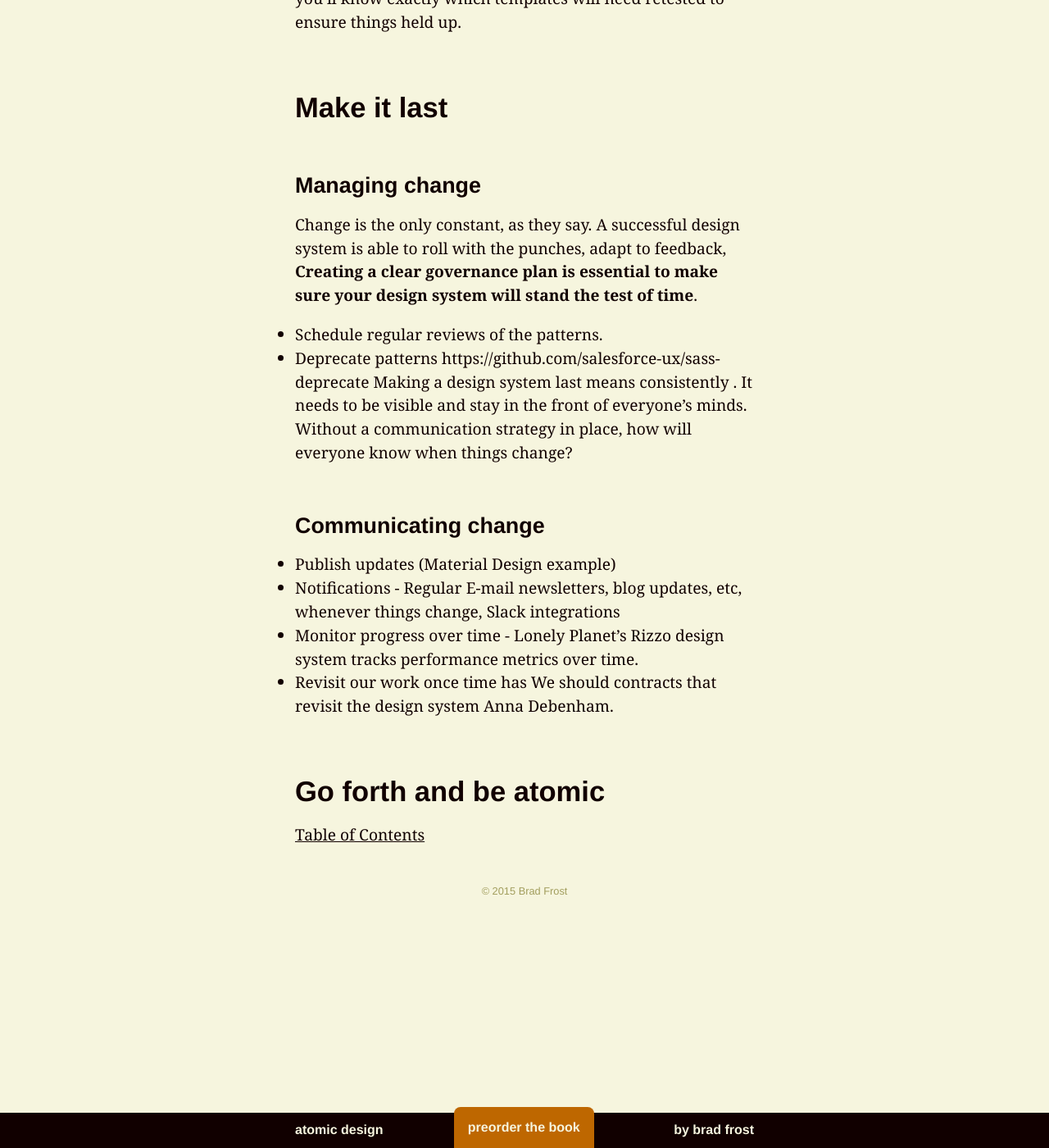
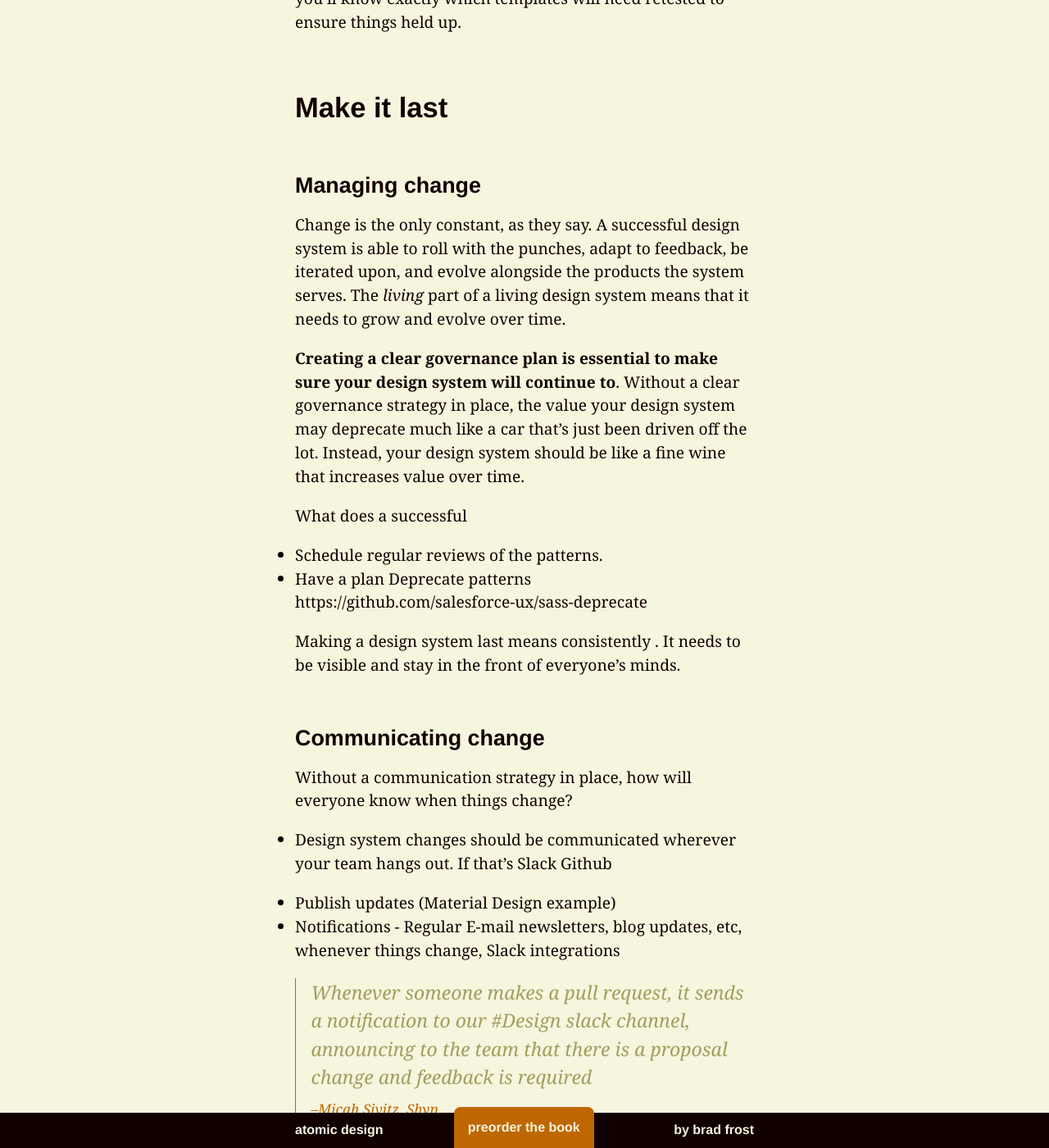
Before and after one commit to bradfrost/atomic-design, a Jekyll site: the page built from chapter-5.md, in a window 1280 px wide and 1400 px high, scrolled down 23926 px. Shown: the whole window at 82% size. Built offline with Jekyll 4.4.1, drawn with Linux system fonts in a browser that asks for light colours.

Commit message:
Chapter 5 draft
Make it last

```diff
--- a/chapter-5.md
+++ b/chapter-5.md
@@ -213,16 +213,26 @@ In chapter 1, we discussed the six different types of style guides. When a desig
 ## Make it last
 
 ### Managing change
-Change is the only constant, as they say. A successful design system is able to roll with the punches, adapt to feedback, **Creating a clear governance plan is essential to make sure your design system will stand the test of time**.
+Change is the only constant, as they say. A successful design system is able to roll with the punches, adapt to feedback, be iterated upon, and evolve alongside the products the system serves. The *living* part of a living design system means that it needs to grow and evolve over time.
 
+**Creating a clear governance plan is essential to make sure your design system will continue to**. Without a clear governance strategy in place, the value your design system may deprecate much like a car that's just been driven off the lot. Instead, your design system should be like a fine wine that increases value over time.
+
+What does a successful
 - Schedule regular reviews of the patterns.
-- Deprecate patterns https://github.com/salesforce-ux/sass-deprecate
-Making a design system last means consistently . It needs to be visible and stay in the front of everyone's minds. Without a communication strategy in place, how will everyone know when things change?
+- Have a plan Deprecate patterns https://github.com/salesforce-ux/sass-deprecate
+
+Making a design system last means consistently . It needs to be visible and stay in the front of everyone's minds.
 
 ### Communicating change
+Without a communication strategy in place, how will everyone know when things change?
+
+- Design system changes should be communicated wherever your team hangs out. If that's Slack Github
+
 - Publish updates (Material Design example)
 - Notifications - Regular E-mail newsletters, blog updates, etc, whenever things change, Slack integrations
+
+> Whenever someone makes a pull request, it sends a notification to our #Design slack channel, announcing to the team that there is a proposal change and feedback is required <cite><a href="https://medium.com/shyp-design/managing-style-guides-at-shyp-c217116c8126">Micah Sivitz, Shyp</a>
+
 - Monitor progress over time - Lonely Planet's Rizzo design system tracks performance metrics over time.
-- Revisit our work once time has We should contracts that revisit the design system Anna Debenham.
 
 ## Go forth and be atomic
```
Also changed, not shown: 2 other files.
